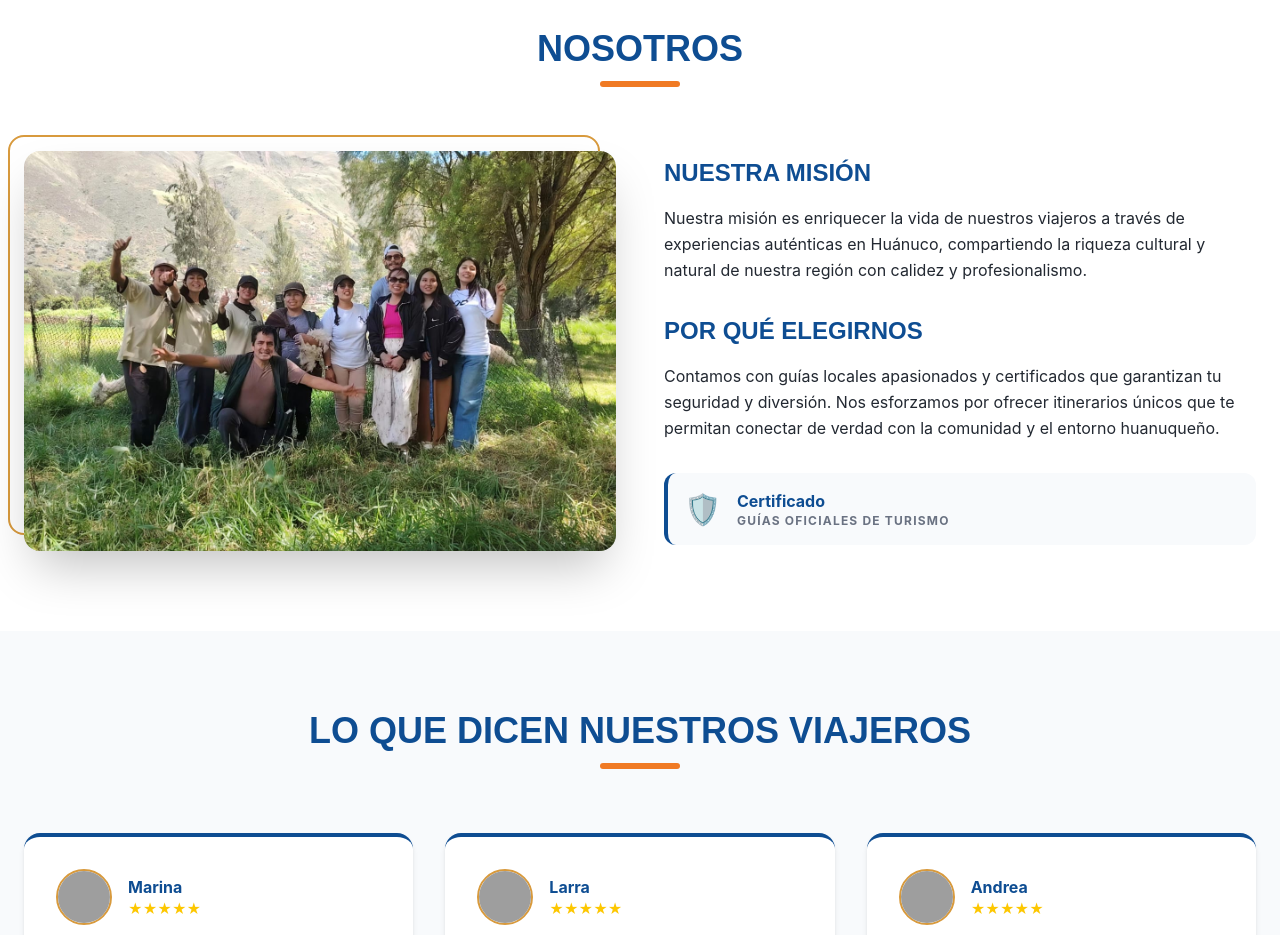
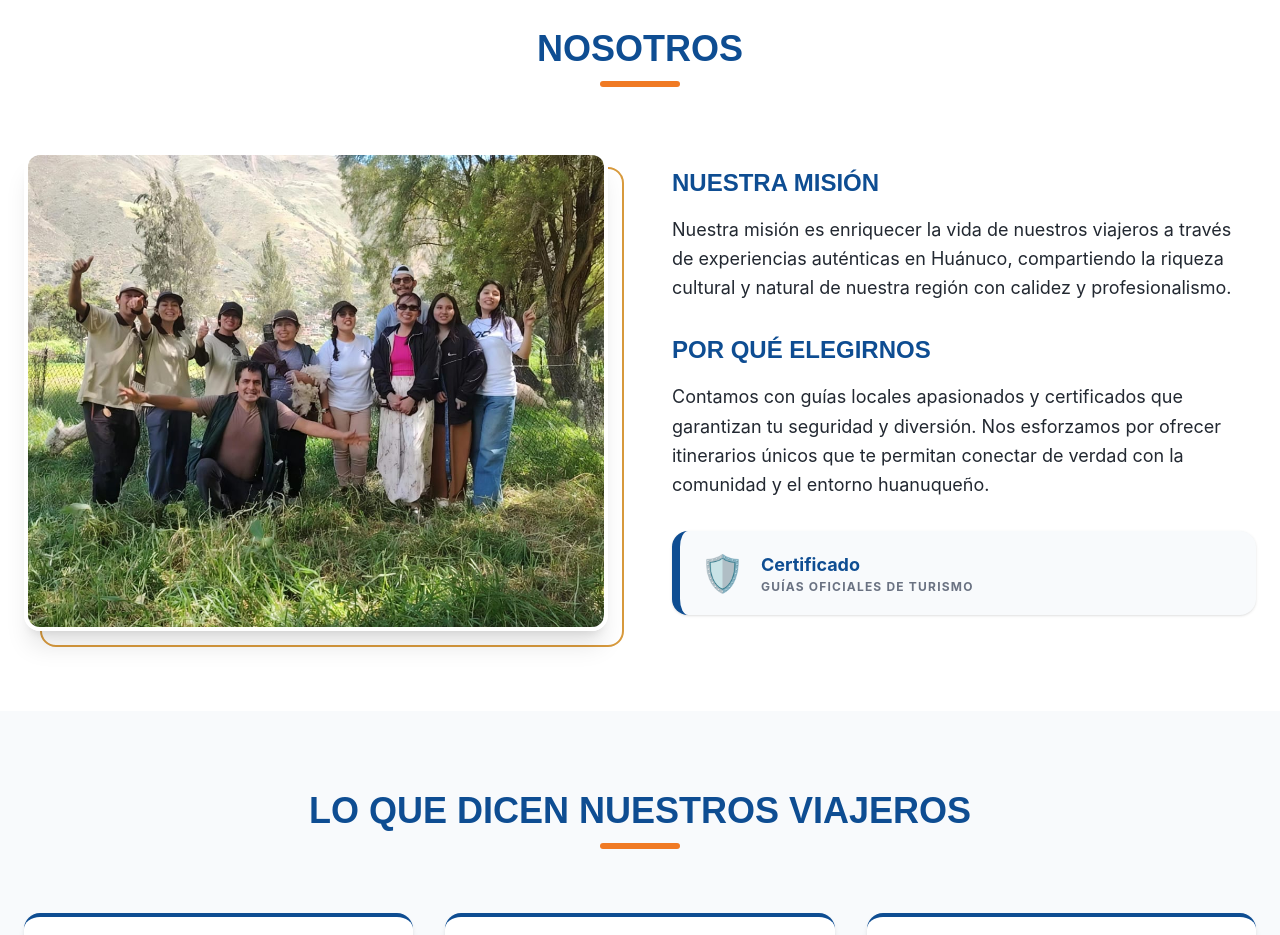
Before and after one commit to Eduardito1818/Aventura_Sin_LimitesHCO_web, a React (Vite) app: page / in a window 1280 px wide. Shown: the part 1600-2535 px from the top of the page. Built offline with nearby package versions, Linux system fonts and the light colour scheme; grey boxes are pictures that could not be loaded.

Commit message:
chore:instalacion de react-router-dom para navegacion

```diff
--- a/package.json
+++ b/package.json
@@ -11,7 +11,8 @@
   },
   "dependencies": {
     "react": "^19.2.5",
-    "react-dom": "^19.2.5"
+    "react-dom": "^19.2.5",
+    "react-router-dom": "^7.15.0"
   },
   "devDependencies": {
     "@eslint/js": "^10.0.1",
--- a/src/components/About.jsx
+++ b/src/components/About.jsx
@@ -1,4 +1,3 @@
-
 import imagenEquipo from "../assets/equipo-aventura.jpg.jpeg";
 
 export default function About() {
@@ -13,15 +12,18 @@ export default function About() {
           <div className="w-20 h-1.5 bg-[#F07A24] mx-auto mt-3 rounded-full"></div>
         </div>
 
-        <div className="flex flex-col lg:flex-row items-center gap-12">
-          {/* Imagen del Equipo */}
-          <div className="lg:w-1/2">
-            <div className="relative">
-              <div className="absolute -top-4 -left-4 w-full h-full border-2 border-[#D89A3D] rounded-2xl"></div>
+        <div className="flex flex-col lg:flex-row items-center gap-16">
+          {/* Imagen del Equipo - Recuperando Tamaño */}
+          <div className="lg:w-1/2 flex justify-center lg:justify-start">
+            <div className="relative w-full"> {/* Eliminado el max-w-lg restrictivo */}
+              {/* Recuadro decorativo naranja alineado */}
+              <div className="absolute top-4 left-4 w-full h-full border-2 border-[#D89A3D] rounded-2xl z-0"></div>
+
+              {/* Imagen con tamaño recuperado */}
               <img
-                src={imagenEquipo} // 2. Usamos la variable importada aquí
+                src={imagenEquipo}
                 alt="Equipo Aventura Sin Límites"
-                className="relative rounded-2xl shadow-2xl z-10 w-full object-cover h-[400px]"
+                className="relative z-10 rounded-2xl shadow-xl w-full h-[480px] object-cover object-center border-4 border-white"
               />
             </div>
           </div>
@@ -32,7 +34,7 @@ export default function About() {
               <h3 className="text-2xl font-poppins font-bold text-[#0E4D92] mb-4 uppercase">
                 Nuestra Misión
               </h3>
-              <p className="text-[#222831] font-inter leading-relaxed">
+              <p className="text-[#222831] font-inter leading-relaxed text-lg">
                 Nuestra misión es enriquecer la vida de nuestros viajeros a través de experiencias auténticas en Huánuco, compartiendo la riqueza cultural y natural de nuestra región con calidez y profesionalismo.
               </p>
             </div>
@@ -41,16 +43,16 @@ export default function About() {
               <h3 className="text-2xl font-poppins font-bold text-[#0E4D92] mb-4 uppercase">
                 Por qué elegirnos
               </h3>
-              <p className="text-[#222831] font-inter leading-relaxed">
+              <p className="text-[#222831] font-inter leading-relaxed text-lg">
                 Contamos con guías locales apasionados y certificados que garantizan tu seguridad y diversión. Nos esforzamos por ofrecer itinerarios únicos que te permitan conectar de verdad con la comunidad y el entorno huanuqueño.
               </p>
             </div>
 
             {/* Sello de Certificación */}
-            <div className="flex items-center gap-4 p-4 bg-slate-50 rounded-xl border-l-4 border-[#0E4D92]">
-              <div className="text-3xl">🛡️</div>
+            <div className="flex items-center gap-4 p-5 bg-slate-50 rounded-2xl border-l-8 border-[#0E4D92] shadow-sm">
+              <div className="text-4xl">🛡️</div>
               <div>
-                <h4 className="font-bold text-[#0E4D92]">Certificado</h4>
+                <h4 className="font-bold text-[#0E4D92] text-lg">Certificado</h4>
                 <p className="text-xs text-gray-500 uppercase font-bold tracking-widest">Guías Oficiales de Turismo</p>
               </div>
             </div>
```
Also changed, not shown: 1 other file (tests, documents, lock files or other folders).
